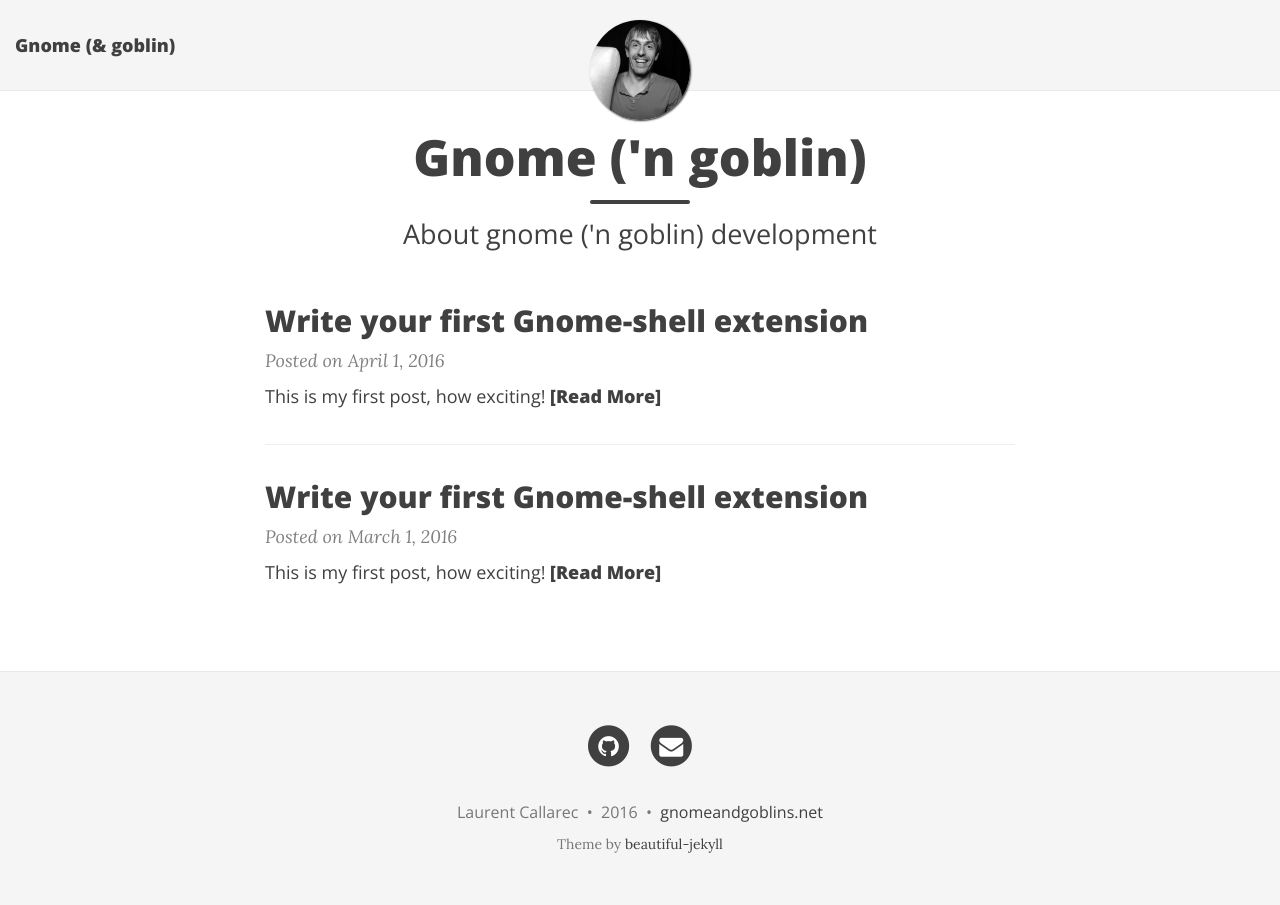
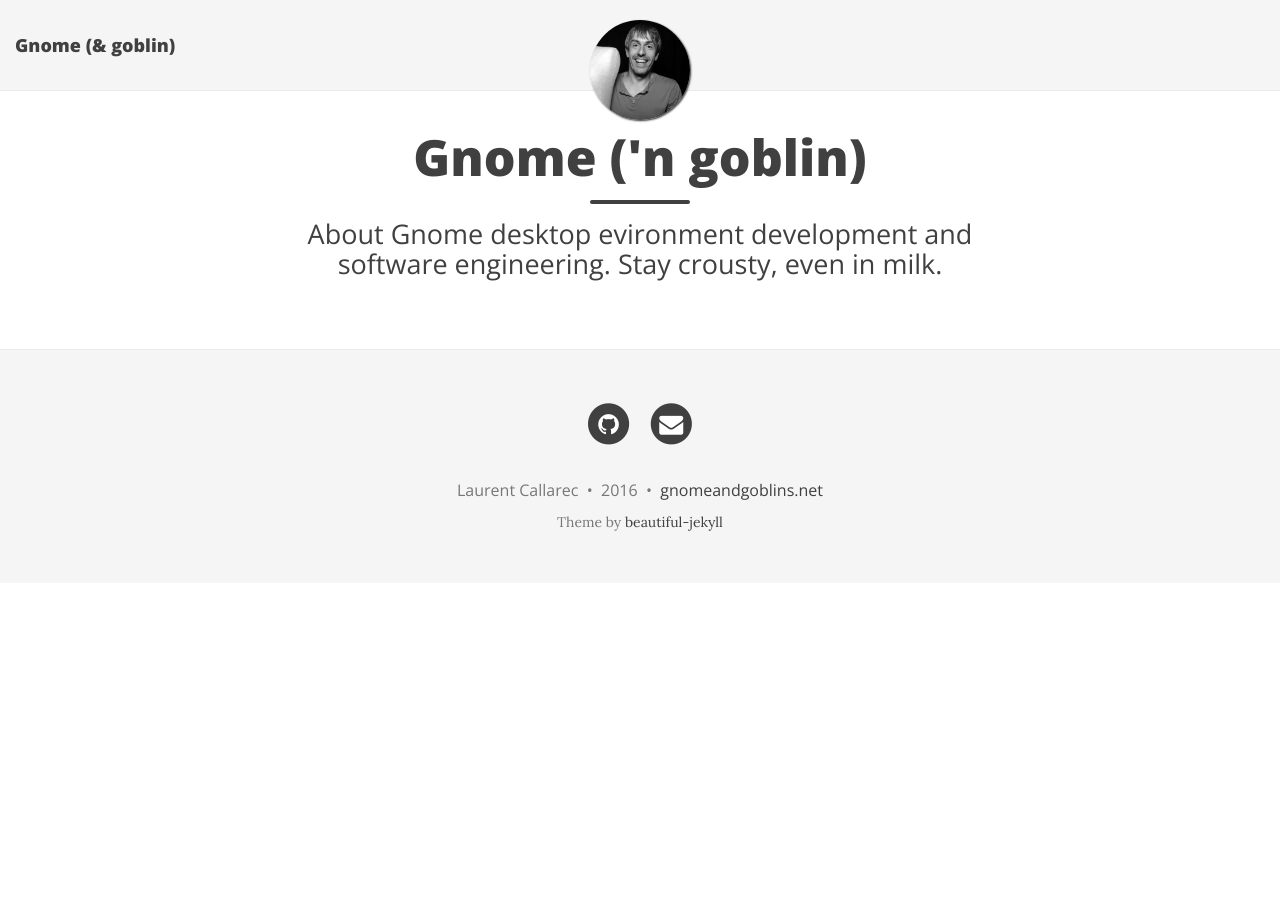
Before and after one commit to lcallarec/blog.io, a Jekyll site: the page built from index.html, in a window 1280 px wide. Built offline with Jekyll 4.4.1, drawn with Linux system fonts in a browser that asks for light colours; nearby versions of some CDN libraries; the list of posts is cut into pages by our own code.

Commit message:
Review description

```diff
--- a/_posts/2016-03-01-first-post.md
+++ /dev/null
@@ -1,7 +0,0 @@
----
-layout: post
-title: Write your first Gnome-shell extension
-subtitile: whitout a net
----
-
-This is my first post, how exciting!
--- a/_posts/2016-04-01-first-post.md
+++ /dev/null
@@ -1,7 +0,0 @@
----
-layout: post
-title: Write your first Gnome-shell extension
-subtitile: whitout a net
----
-
-This is my first post, how exciting!
--- a/index.html
+++ b/index.html
@@ -1,7 +1,7 @@
 ---
 layout: page
 title: Gnome ('n goblin)
-subtitle: About gnome ('n goblin) development
+subtitle: About Gnome desktop evironment development and software engineering. Stay crousty, even in milk.
 ---
 
 <div class="posts-list">
```
